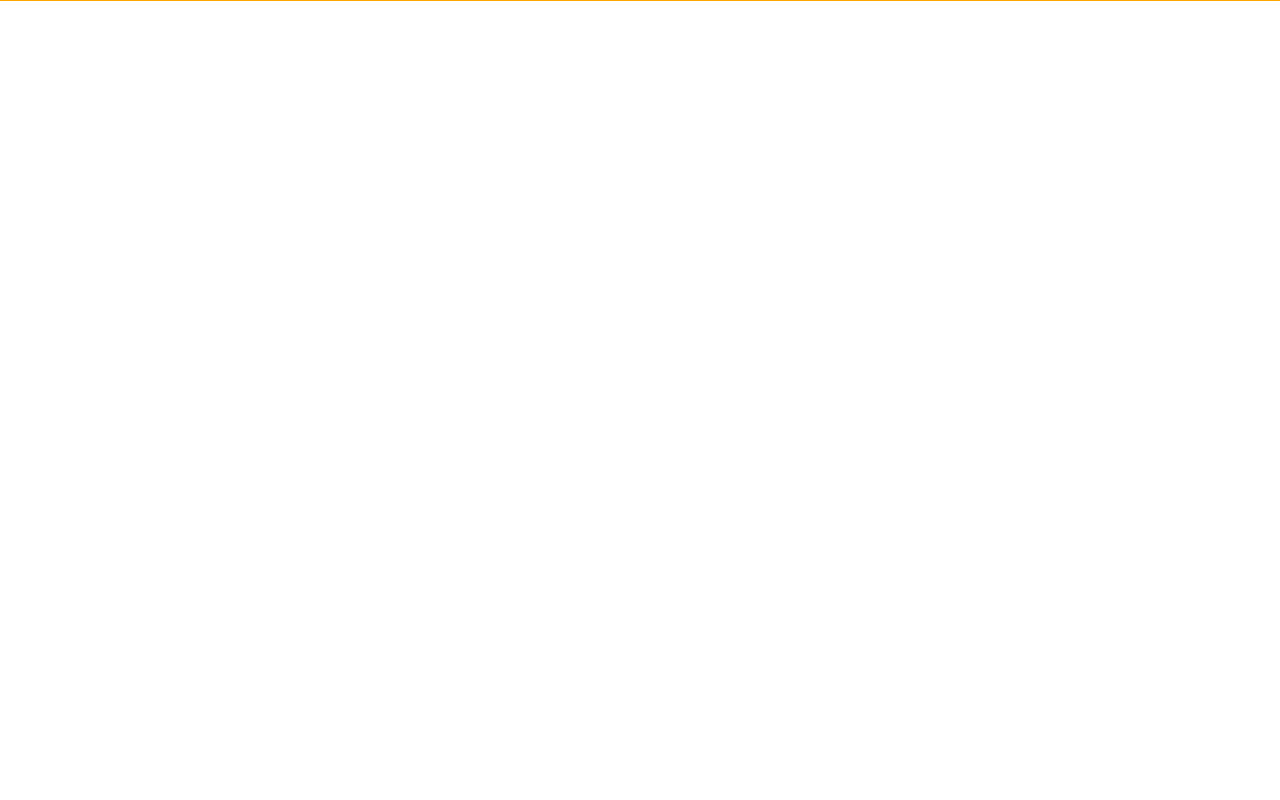
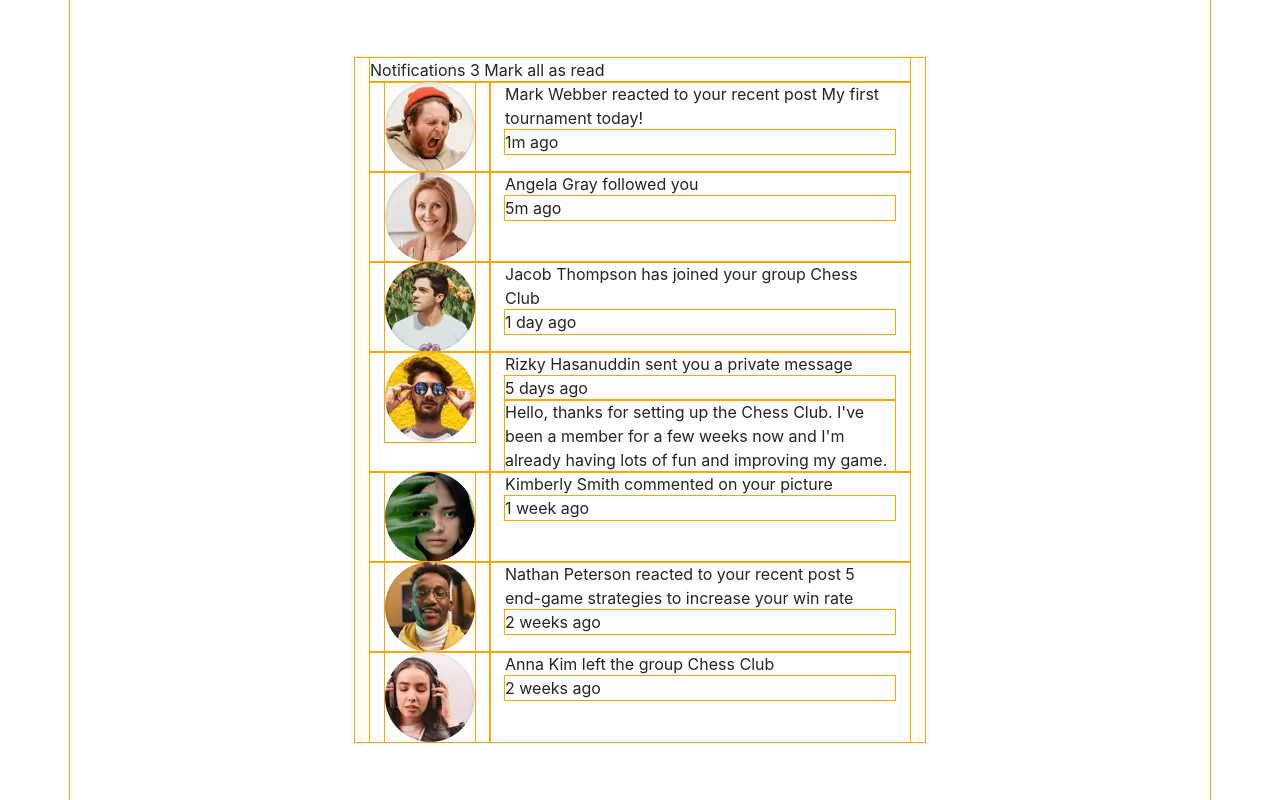
Before and after one commit to christinagiancola/frontend_mentor_notifications_page, a plain HTML site: page index.html in a window 1280 px wide. Drawn offline with nearby package versions, Linux system fonts and the light colour scheme.

Commit message:
Established basic layout and sectioned off content into semantic elements

```diff
--- a/index.html
+++ b/index.html
@@ -14,13 +14,106 @@
 		<title>Frontend Mentor | Notifications page</title>
 	</head>
 	<body>
-		<!-- TEXT CONTENT -->
-		<!-- Notifications 3 Mark all as read Mark Webber reacted to your recent post My first tournament today! 1m ago Angela
-		Gray followed you 5m ago Jacob Thompson has joined your group Chess Club 1 day ago Rizky Hasanuddin sent you a
-		private message 5 days ago Hello, thanks for setting up the Chess Club. I've been a member for a few weeks now and
-		I'm already having lots of fun and improving my game. Kimberly Smith commented on your picture 1 week ago Nathan
-		Peterson reacted to your recent post 5 end-game strategies to increase your win rate 2 weeks ago Anna Kim left the
-		group Chess Club 2 weeks ago -->
+		<main class="container h-100">
+			<div class="row h-100">
+				<div class="col-xs-10 col-s-8 col-lg-7 col-xl-6 m-auto">
+					<div class="container">
+						<article class="row heading">Notifications 3 Mark all as read</article>
+						<article class="row notification unread">
+							<div class="col-auto">
+								<img
+									src="./assets/images/avatar-mark-webber.webp"
+									alt="Profile picture of Mark Webber"
+									class="commentImg"
+								/>
+							</div>
+							<div class="col">
+								Mark Webber reacted to your recent post My first tournament today!
+								<div class="timestamp">1m ago</div>
+							</div>
+						</article>
+						<article class="row notification unread">
+							<div class="col-auto">
+								<img
+									src="./assets/images/avatar-angela-gray.webp"
+									alt="Profile picture of Angela Gray"
+									class="commentImg"
+								/>
+							</div>
+							<div class="col">
+								Angela Gray followed you
+								<div class="timestamp">5m ago</div>
+							</div>
+						</article>
+						<article class="row notification unread">
+							<div class="col-auto">
+								<img
+									src="./assets/images/avatar-jacob-thompson.webp"
+									alt="Profile picture of Jacob Thompson"
+									class="commentImg"
+								/>
+							</div>
+							<div class="col">
+								Jacob Thompson has joined your group Chess Club
+								<div class="timestamp">1 day ago</div>
+							</div>
+						</article>
+						<article class="row notification withMessage">
+							<div class="col-auto">
+								<img
+									src="./assets/images/avatar-rizky-hasanuddin.webp"
+									alt="Profile picture of Rizky Hasanuddin"
+									class="commentImg"
+								/>
+							</div>
+							<div class="col">
+								Rizky Hasanuddin sent you a private message
+								<div class="timestamp">5 days ago</div>
+								<div class="message">
+									Hello, thanks for setting up the Chess Club. I've been a member for a few weeks now and I'm already
+									having lots of fun and improving my game.
+								</div>
+							</div>
+						</article>
+						<article class="row notification">
+							<div class="col-auto">
+								<img
+									src="./assets/images/avatar-kimberly-smith.webp"
+									alt="Profile picture of Kimberly Smith"
+									class="commentImg"
+								/>
+							</div>
+							<div class="col">
+								Kimberly Smith commented on your picture
+								<div class="timestamp">1 week ago</div>
+							</div>
+						</article>
+						<article class="row notification">
+							<div class="col-auto">
+								<img
+									src="./assets/images/avatar-nathan-peterson.webp"
+									alt="Profile picture of Nathan Peterson"
+									class="commentImg"
+								/>
+							</div>
+							<div class="col">
+								Nathan Peterson reacted to your recent post 5 end-game strategies to increase your win rate
+								<div class="timestamp">2 weeks ago</div>
+							</div>
+						</article>
+						<article class="row notification">
+							<div class="col-auto">
+								<img src="./assets/images/avatar-anna-kim.webp" alt="Profile picture of Anna Kim" class="commentImg" />
+							</div>
+							<div class="col">
+								Anna Kim left the group Chess Club
+								<div class="timestamp">2 weeks ago</div>
+							</div>
+						</article>
+					</div>
+				</div>
+			</div>
+		</main>
 		<script
 			src="https://code.jquery.com/jquery-3.3.1.slim.min.js"
 			integrity="sha384-q8i/X+965DzO0rT7abK41JStQIAqVgRVzpbzo5smXKp4YfRvH+8abtTE1Pi6jizo"
--- a/style.css
+++ b/style.css
@@ -1,3 +1,7 @@
 * {
 	outline: 1px solid orange;
 }
+
+body {
+	height: 100vh;
+}
```
